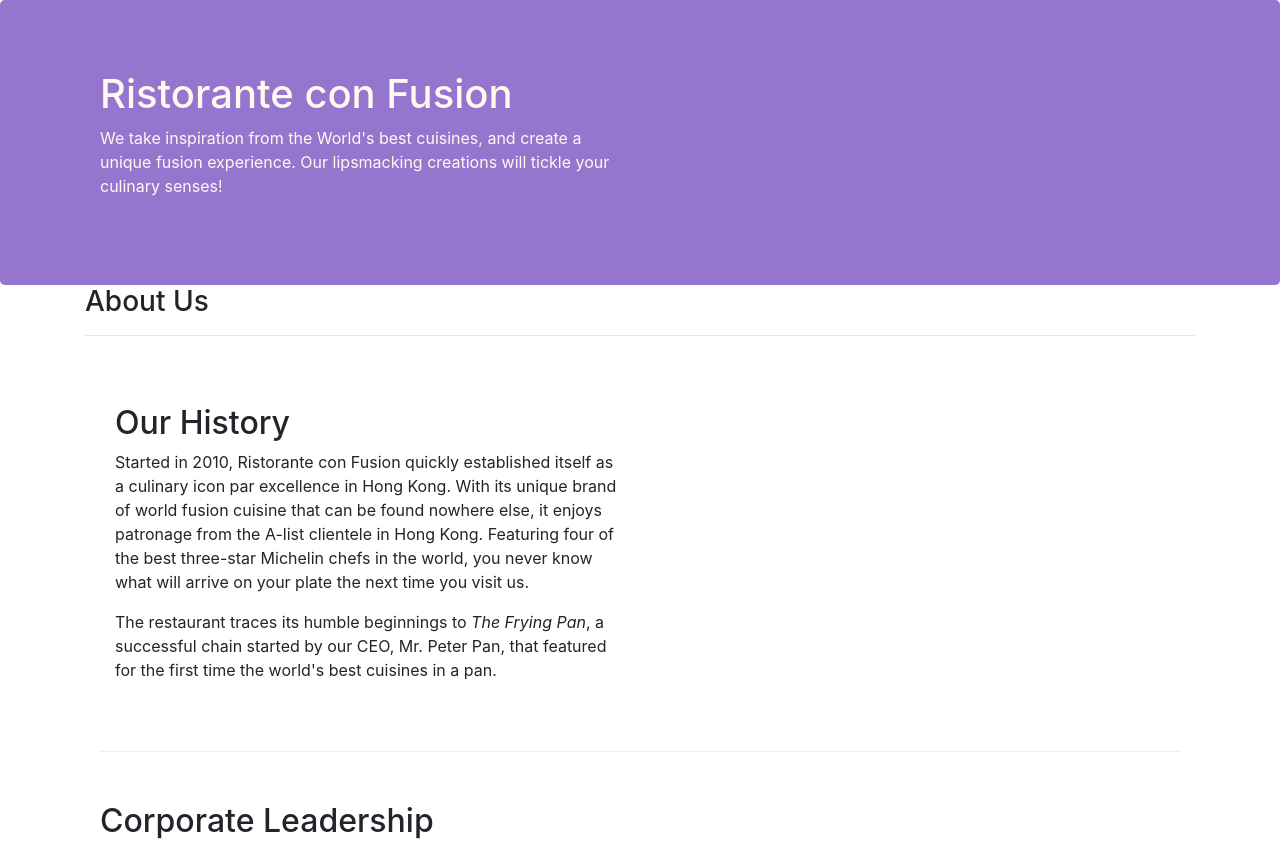
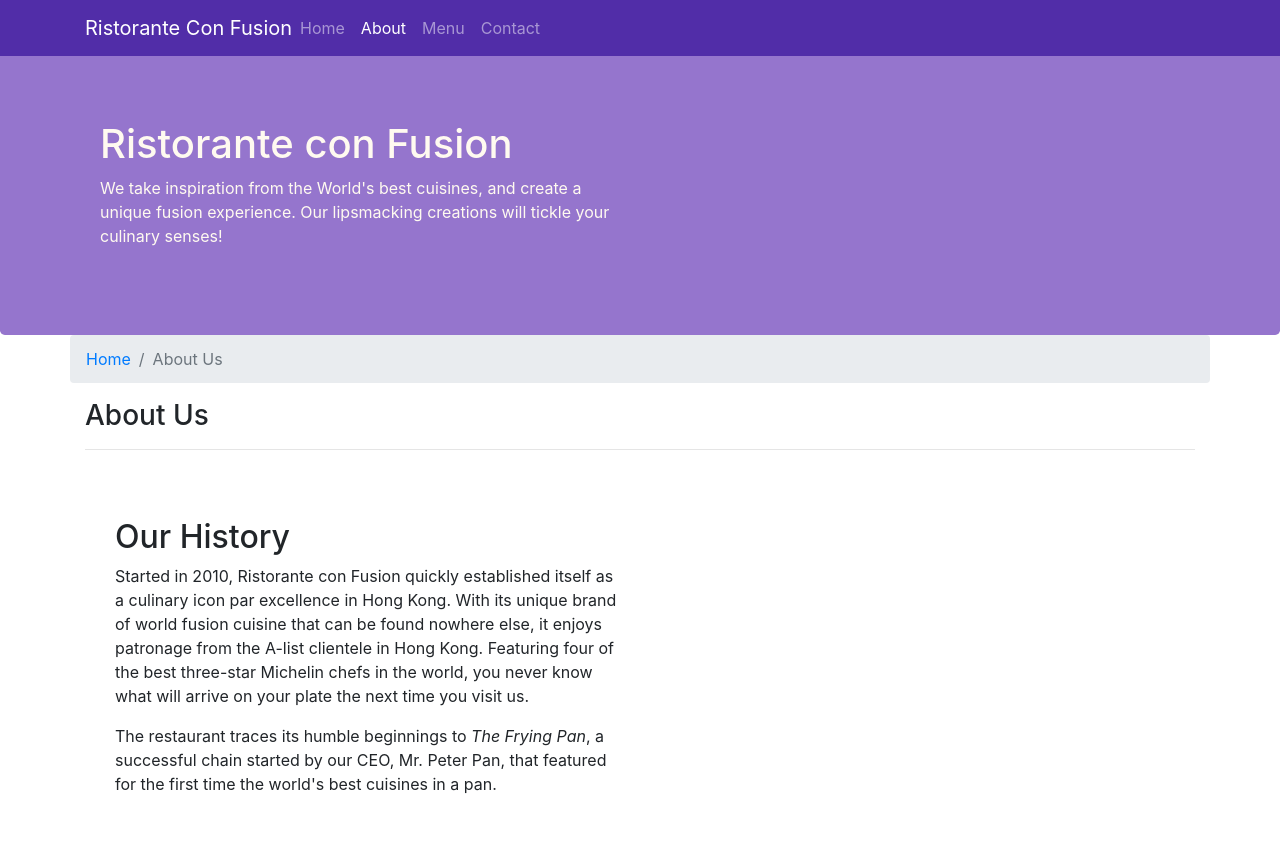
Before and after one commit to Drasmaurg/conFusion, a website: page aboutus.html in a window 1280 px wide. Shown: the top 843 px of the page. Drawn offline with nearby package versions, Linux system fonts and the light colour scheme.

Commit message:
NavBar and Breadcrums

```diff
--- a/CSS/styles.css
+++ b/CSS/styles.css
@@ -26,3 +26,12 @@
     font-size: 80%;
     color: #0F0F0F;
 }
+
+body {
+    padding: 50px 0px 0px 0px;
+    z-index: 0;
+}
+
+.navbar-dark {
+    background-color: #512DA8;
+}
--- a/aboutus.html
+++ b/aboutus.html
@@ -16,7 +16,22 @@
 </head>
 
 <body>
-
+    <nav class="navbar navbar-dark navbar-expand-sm fixed-top">
+        <div class="container">
+            <button class="navbar-toggler" type="button" data-toggle="collapse" data-target="#Navbar">
+                <span class="navbar-toggler-icon"></span>
+            </button>
+            <a class="navbar-brand mr-auto"  href="./index.html">Ristorante Con Fusion</a>
+            <div class="collapse navbar-collapse" id="Navbar">
+                <ul class="navbar-nav mr-auto">
+                    <li class="nav-item"><a class="nav-link" href="/index.html">Home</a></li>
+                    <li class="nav-item active"><a class="nav-link" href="#">About</a></li>
+                    <li class="nav-item"><a class="nav-link" href="#">Menu</a></li>
+                    <li class="nav-item"><a class="nav-link" href="#">Contact</a></li>
+                </ul>
+            </div>
+        </div>
+    </nav>
     <header class="jumbotron">
         <div class="container">
             <div class="row row-header">
@@ -32,6 +47,10 @@
 
     <div class="container">
         <div class="row">
+            <ol class="col-12 breadcrumb">
+                <li class="breadcrumb-item"><a href="index.html">Home</a></li>
+                <li class="breadcrumb-item active">About Us</li>
+            </ol>
             <div class="col-12">
                <h3>About Us</h3>
                <hr>
@@ -71,7 +90,7 @@
                 <div class="col-4 offset-1 col-sm-2">
                     <h5>Links</h5>
                     <ul class="list-unstyled">
-                        <li><a href="#">Home</a></li>
+                        <li><a href="./index.html">Home</a></li>
                         <li><a href="#">About</a></li>
                         <li><a href="#">Menu</a></li>
                         <li><a href="#">Contact</a></li>
```
Also changed, not shown: index.html (+17 -2 lines).
